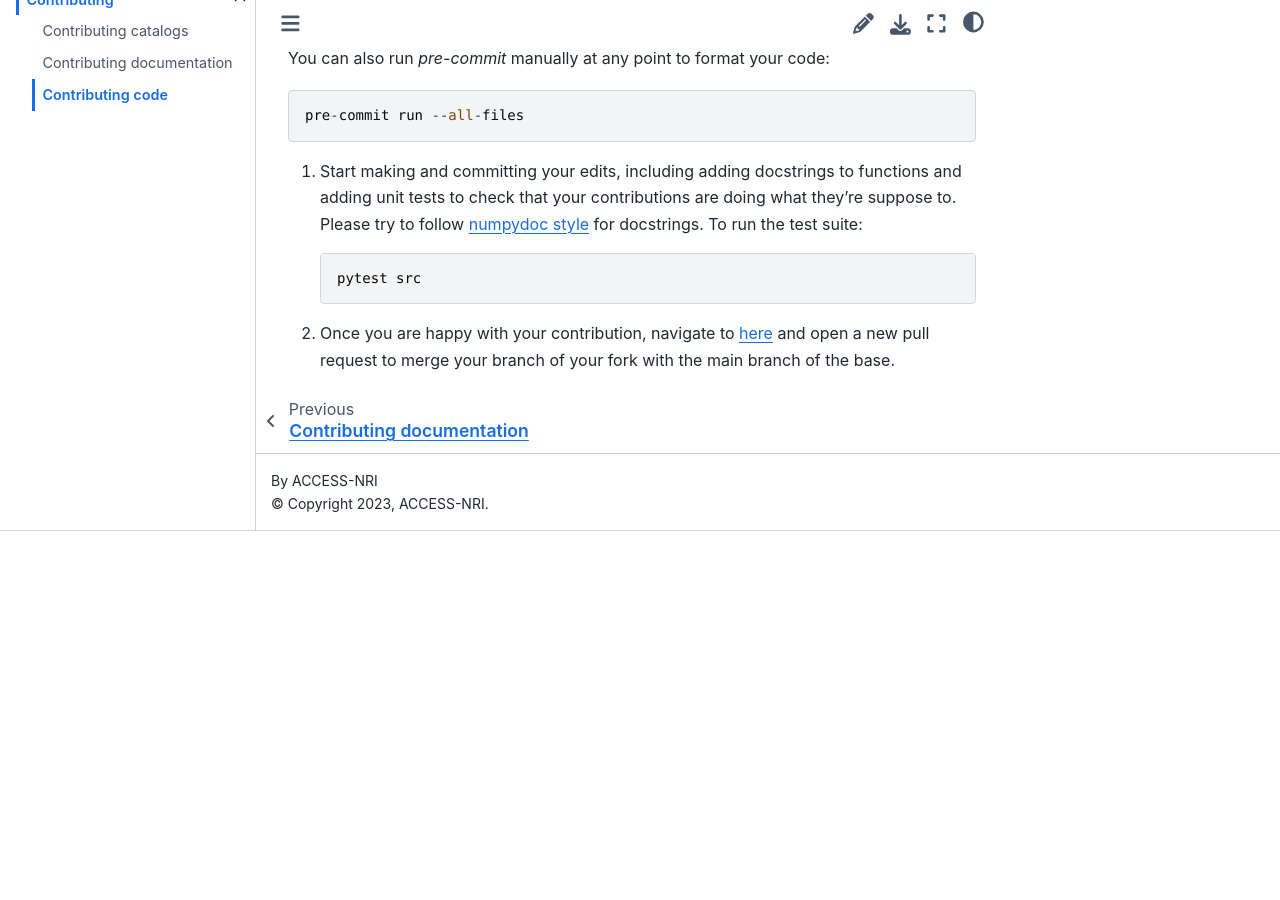
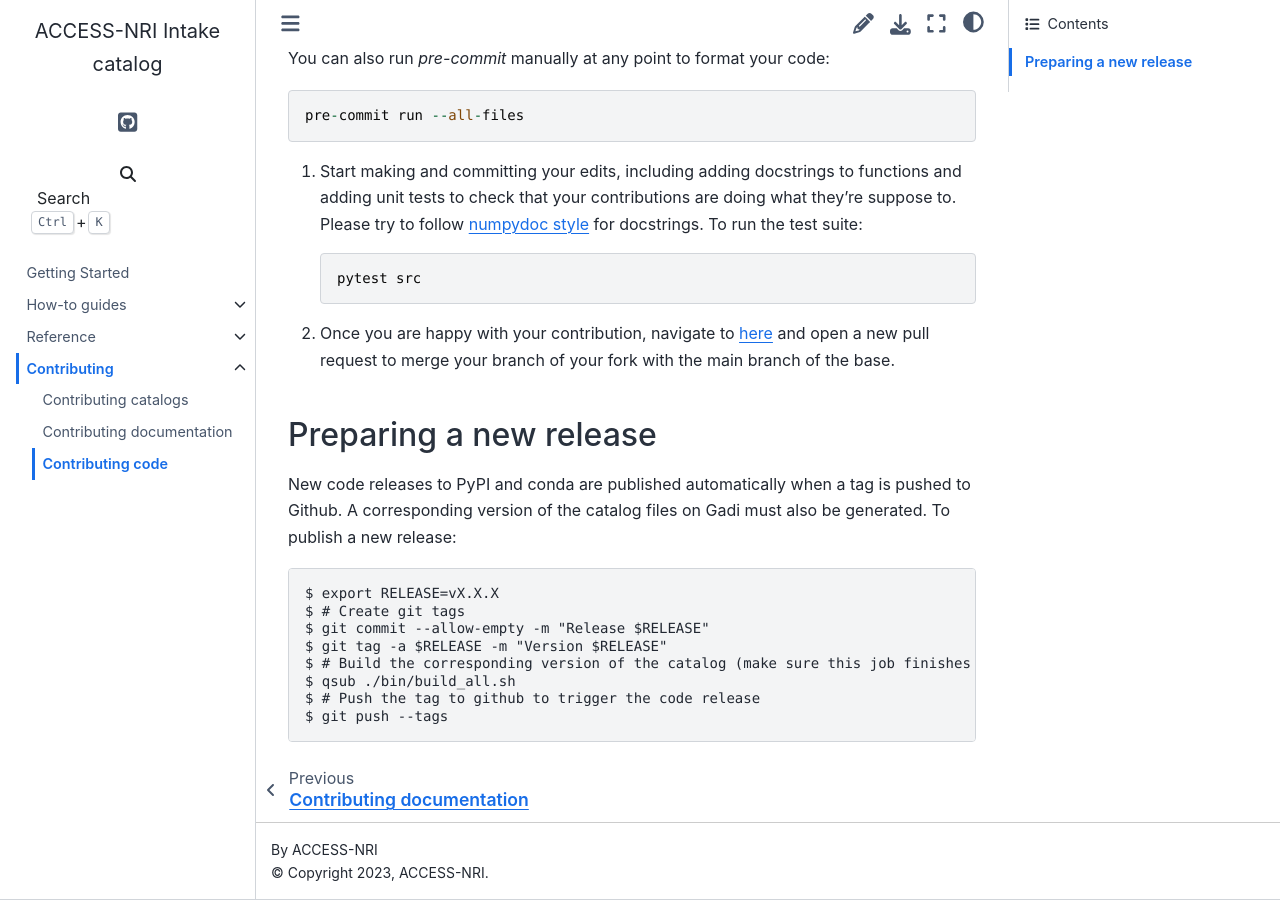
Before and after one commit to ACCESS-NRI/access-nri-intake-catalog, a Sphinx documentation site: the page built from docs/development/contrib_code.rst, in a window 1280 px wide and 900 px high, scrolled down 806 px. Built offline with Sphinx 7.4.7 and the Sphinx Book theme 1.1.4, drawn with Linux system fonts in a browser that asks for light colours; pages that are not in the unit, such as notebooks, are missing from menus; before the commit the page ends 1337 px from its top, so only the background shows below that.

Commit message:
add info on how to release

```diff
--- a/docs/development/contrib_code.rst
+++ b/docs/development/contrib_code.rst
@@ -34,3 +34,17 @@
     pytest src
 
 #. Once you are happy with your contribution, navigate to `here <https://github.com/ACCESS-NRI/access-nri-intake-catalog/pulls>`_ and open a new pull request to merge your branch of your fork with the main branch of the base.
+
+Preparing a new release
+-----------------------
+
+New code releases to PyPI and conda are published automatically when a tag is pushed to Github. A corresponding version of the catalog files on Gadi must also be generated. To publish a new release::
+
+    $ export RELEASE=vX.X.X
+    $ # Create git tags
+    $ git commit --allow-empty -m "Release $RELEASE"
+    $ git tag -a $RELEASE -m "Version $RELEASE"
+    $ # Build the corresponding version of the catalog (make sure this job finishes successfully before progressing)
+    $ qsub ./bin/build_all.sh
+    $ # Push the tag to github to trigger the code release
+    $ git push --tags
```
